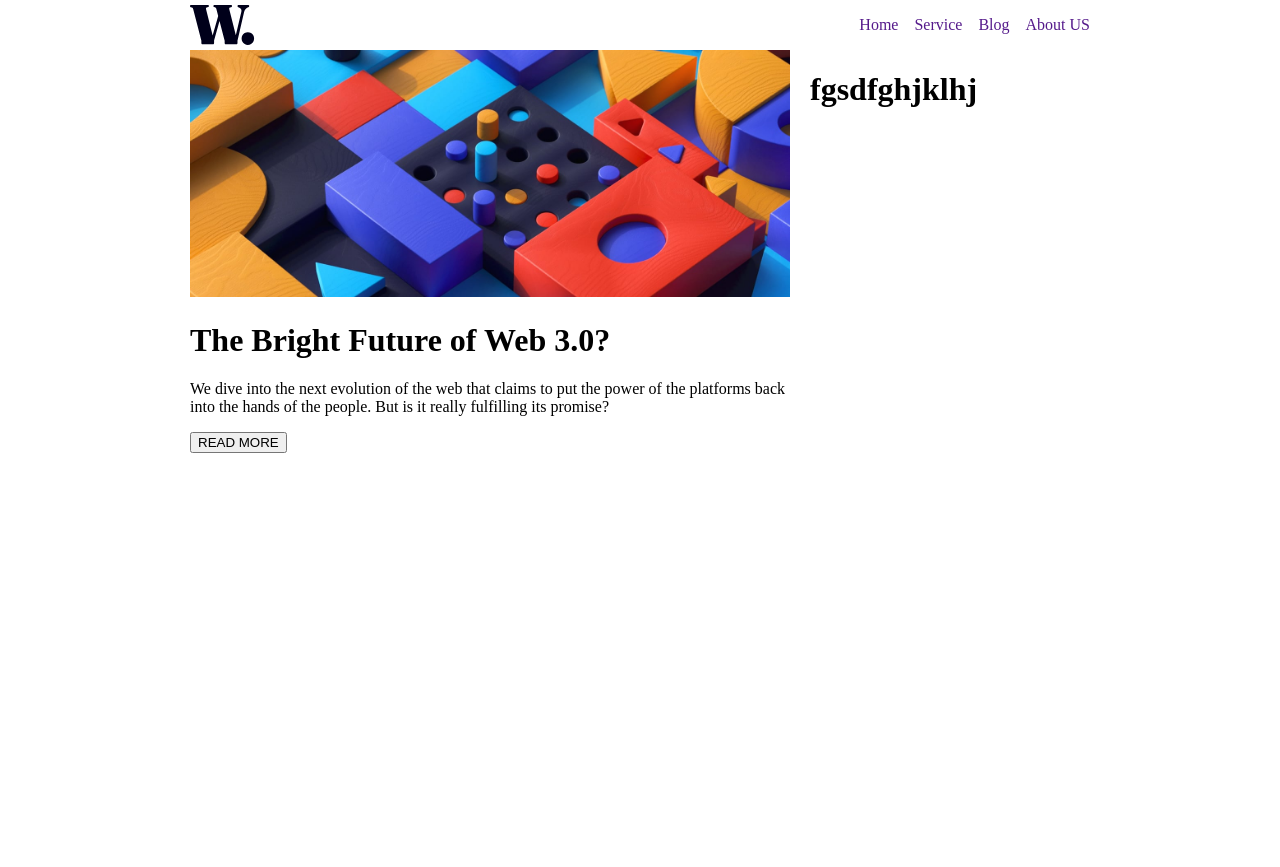
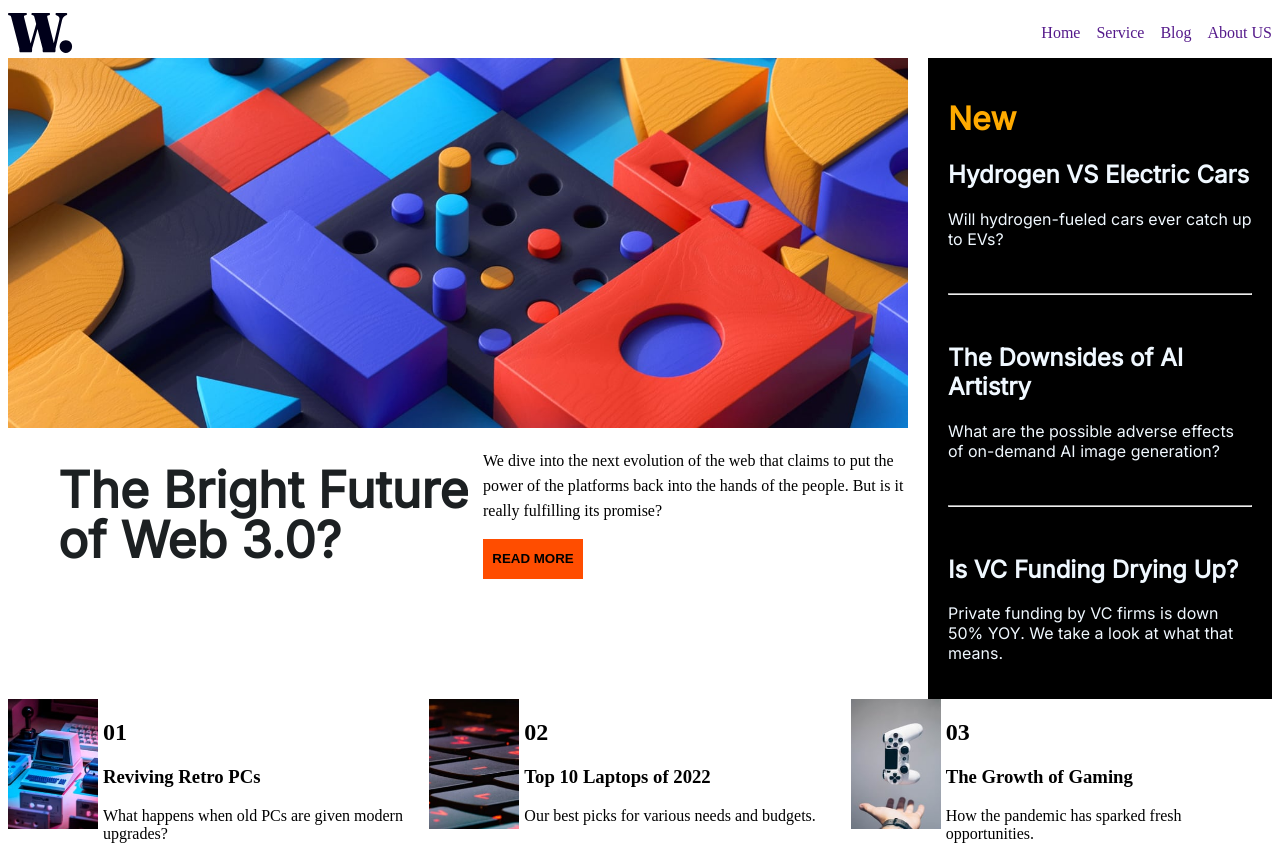
Before and after one commit to vignesh-muniraj/BCS, a plain HTML site: page week_03 Test/responsive_design.html in a window 1280 px wide. Before the commit the page ends 800 px from the top, so only its background shows below. Drawn offline with Linux system fonts and the light colour scheme; a web font is replaced by a local one.

Commit message:
upadated

```diff
--- a/week_03 Test/responsive_design.html
+++ b/week_03 Test/responsive_design.html
@@ -10,11 +10,20 @@
       href="https://fonts.googleapis.com/css2?family=Inter&family=Poppins:ital,wght@0,400..900;1,400..900&display=swap"
       rel="stylesheet"
     />
+    <link href="https://fonts.google.com/specimen/Inter" rel="stylesheet" />
     <style>
+      :root {
+        --primary-font-: "Inter";
+        --secondary-ft-clr:rgba(0, 0, 0, 0.308);
+        --primary-bt-clr: rgb(255, 77, 0);
+      }
       header {
         display: flex;
         justify-content: space-between;
         align-items: center;
+        max-width: 1400px;
+        margin: 0px auto;
+
         > img {
           height: 40px;
         }
@@ -29,17 +38,73 @@
           text-decoration: none;
         }
       }
-      body {
-        max-width: 900px;
+      /* body {
+        max-width: 1400px;
         margin: 0px auto;
-      }
+      } */
       .container {
         display: grid;
         grid-template-columns: 2fr 1fr;
         gap: 20px;
+        max-width: 1400px;
+        margin: 0px auto;
+
+        .bright h1 {
+          font-family: var(--primary-font-);
+          font-size: 50px;
+          font-weight: 400px;
+          line-height: 50px;
+          color: rgb(28, 32, 34);
+        }
       }
-      .image1{
-        width: 600px;
+      .image1 {
+        width: 900px;
+      }
+      .column-2 {
+        font-family: var(--primary-font-);
+        background-color: black;
+        color: aliceblue;
+        padding: 20px;
+        h1{
+            color: rgb(255, 170, 0);
+        }
+      }
+      .column-1 {
+        .bright {
+          padding-left: 50px;
+        }
+      }
+      .bright {
+        display: grid;
+        grid-template-columns: 1fr 1fr;
+        p {
+          line-height: 25px;
+        }
+      }
+      button {
+        background-color: var(--primary-bt-clr);
+        border: none;
+        color: var(--primary-font-);
+        height: 40px;
+        width: 100px;
+        font-weight: bold;
+      }
+      .spec {
+        display: flex;
+        gap: 5px;
+        img {
+          width: 90px;
+          height: 130px;
+          object-fit: cover;
+        }
+      }
+      .base-container {
+        display: grid;
+        grid-template-columns: 1fr 1fr 1fr;
+
+        max-width: 1400px;
+        margin: 0 auto;
+        justify-content: center;
       }
     </style>
   </head>
@@ -57,10 +122,10 @@
     </header>
     <div class="container">
       <div class="column-1">
-        <img class="image1"
+        <img
+          class="image1"
           src="news-homepage-main/assets/images/image-web-3-desktop.jpg"
           alt="image"
-
         />
         <div class="bright">
           <h1>The Bright Future of Web 3.0?</h1>
@@ -76,7 +141,60 @@
       </div>
 
       <div class="column-2">
-        <h1>fgsdfghjklhj</h1>
+        <h1>New</h1>
+        <h2>Hydrogen VS Electric Cars</h2>
+        <p>Will hydrogen-fueled cars ever catch up to EVs?</p>
+        <br>
+        <hr />
+        <br>
+        <h2>The Downsides of AI Artistry</h2>
+        <p>
+          What are the possible adverse effects of on-demand AI image
+          generation?
+        </p>
+        <br>
+        <hr />
+        <br>
+        <h2>Is VC Funding Drying Up?</h2>
+        <p>
+          Private funding by VC firms is down 50% YOY. We take a look at what
+          that means.
+        </p>
+      </div>
+    </div>
+    <div class="base-container">
+      <div class="spec">
+        <img
+          src="news-homepage-main/assets/images/image-retro-pcs.jpg"
+          alt=""
+        />
+        <div>
+          <h2>01</h2>
+          <h3>Reviving Retro PCs</h3>
+          <p>What happens when old PCs are given modern upgrades?</p>
+        </div>
+      </div>
+      <div class="spec">
+        <img
+          src="news-homepage-main/assets/images/image-top-laptops.jpg"
+          alt=""
+        />
+        <div>
+          <h2>02</h2>
+          <h3>Top 10 Laptops of 2022</h3>
+          <p>Our best picks for various needs and budgets.</p>
+        </div>
+      </div>
+      <div class="spec">
+        <img
+          src="news-homepage-main/assets/images/image-gaming-growth.jpg"
+          alt=""
+        />
+        <div>
+          <h2>03</h2>
+          <h3>The Growth of Gaming</h3>
+          <p>How the pandemic has sparked fresh opportunities.</p>
+        </div>
       </div>
     </div>
   </body>
```
